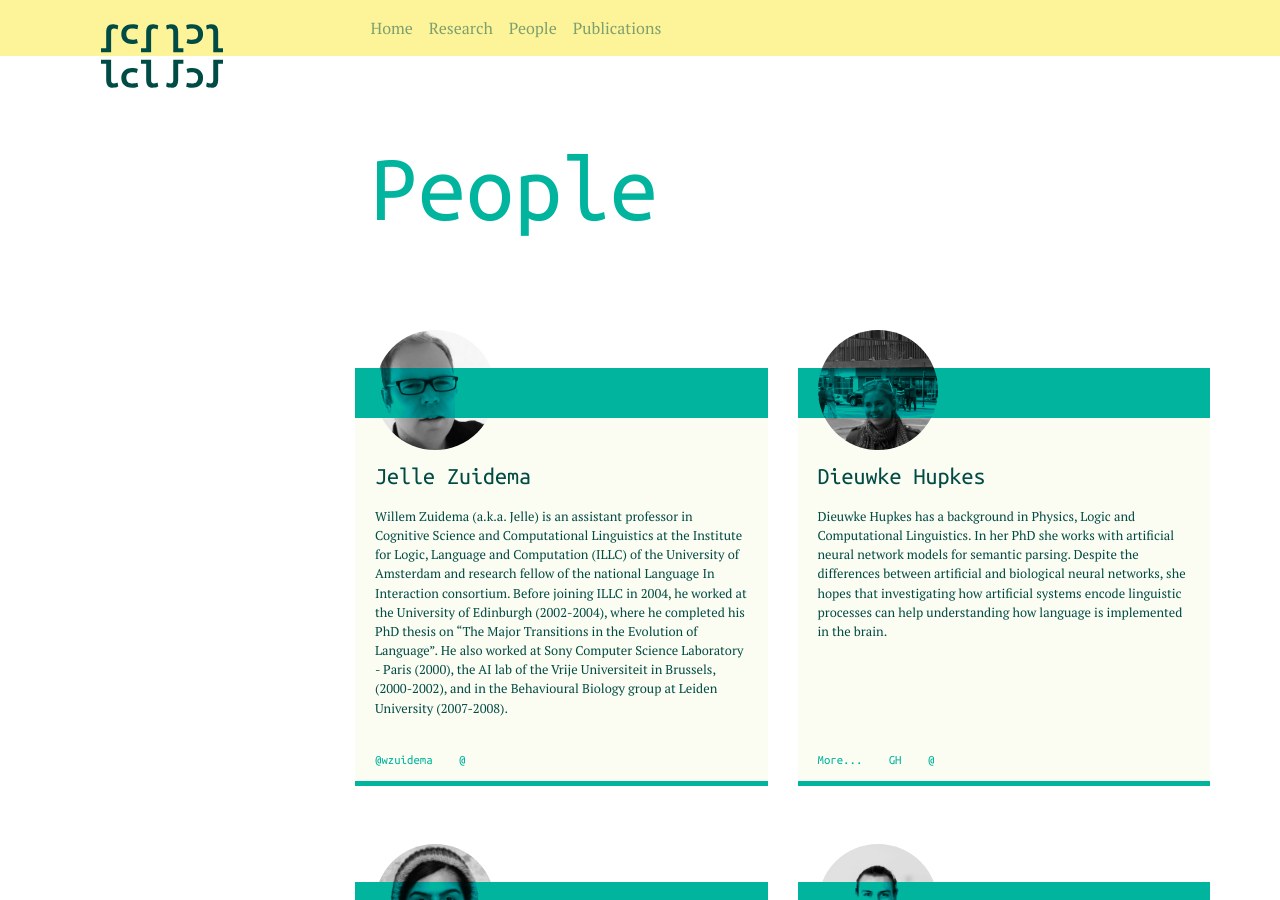
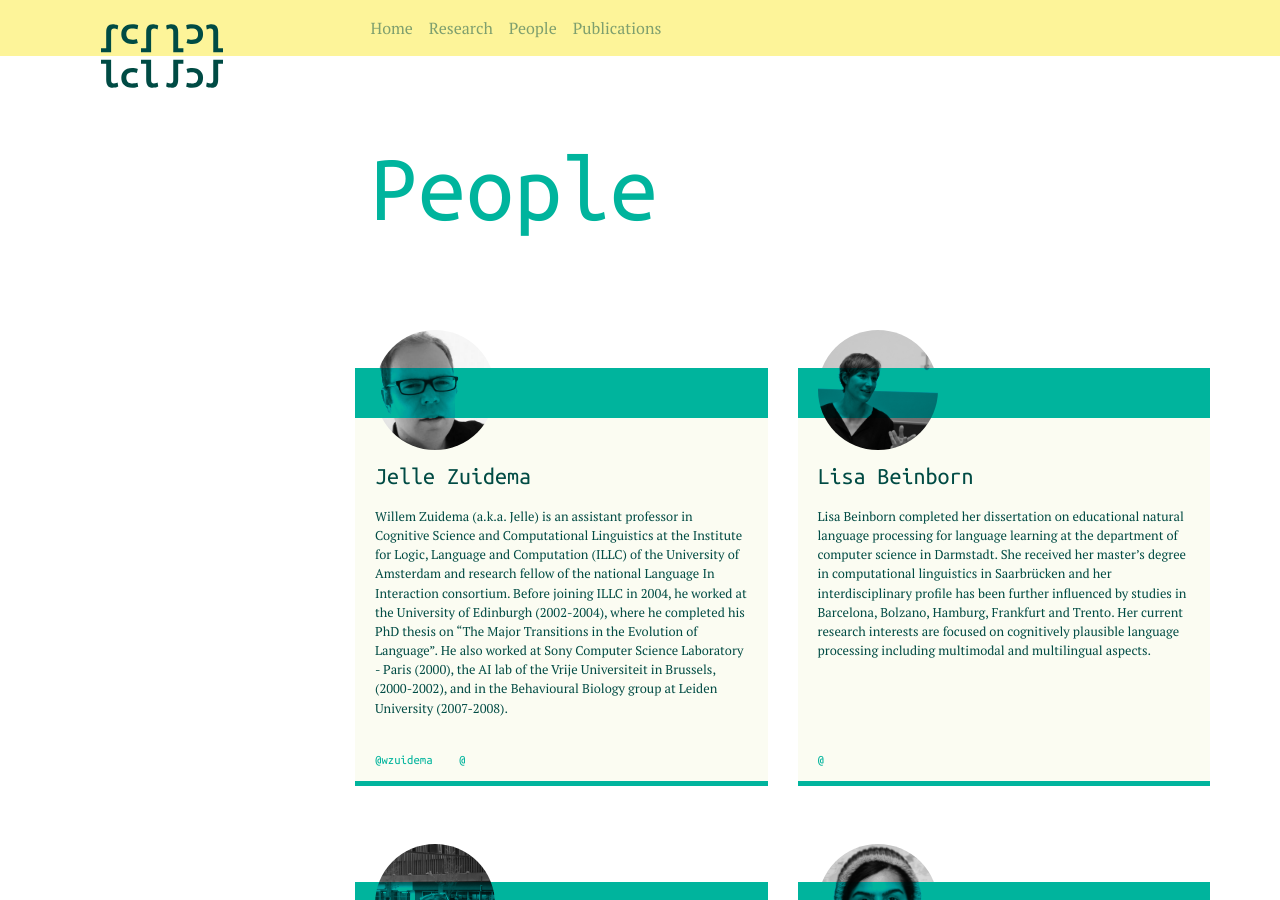
Before and after one commit to clclab/clclab-website, a Jekyll site: the page built from jekyll/people.html, in a window 1280 px wide and 900 px high. Built offline with Jekyll 4.4.1, drawn with Linux system fonts in a browser that asks for light colours; a script that is not in the unit is left out.

Commit message:
update bio lisa

```diff
--- a/jekyll/_data/people.yml
+++ b/jekyll/_data/people.yml
@@ -13,6 +13,19 @@
      the AI lab of the Vrije Universiteit in Brussels, (2000-2002), and in the Behavioural
      Biology group at Leiden University (2007-2008).
   img: media/jelle.jpg
+
+- name: Lisa Beinborn
+  type: current
+  position: postdoc
+  email: l.m.beinborn@uva.nl
+  img: media/lisa.jpg
+  interests: >
+    Lisa Beinborn completed her dissertation on educational natural language processing for
+    language learning at the department of computer science in Darmstadt. She received her
+    master’s degree in computational linguistics in Saarbrücken and her interdisciplinary
+    profile has been further influenced by studies in Barcelona, Bolzano, Hamburg, Frankfurt
+    and Trento. Her current research interests are focused on cognitively plausible language
+    processing including multimodal and multilingual aspects.
 
 - name: Dieuwke Hupkes
   type: current
```
Also changed, not shown: jekyll/media/lisa.jpg (added).
